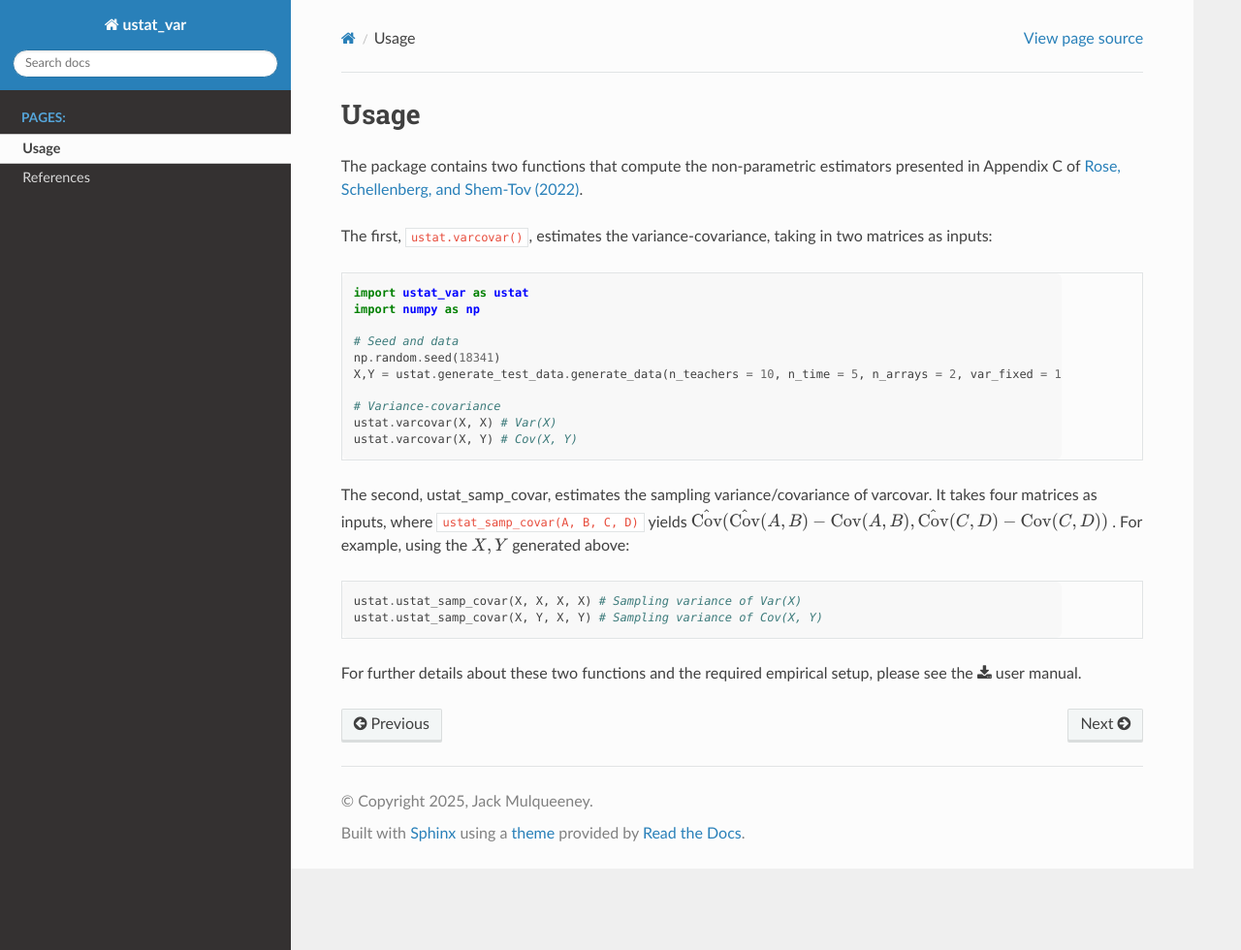
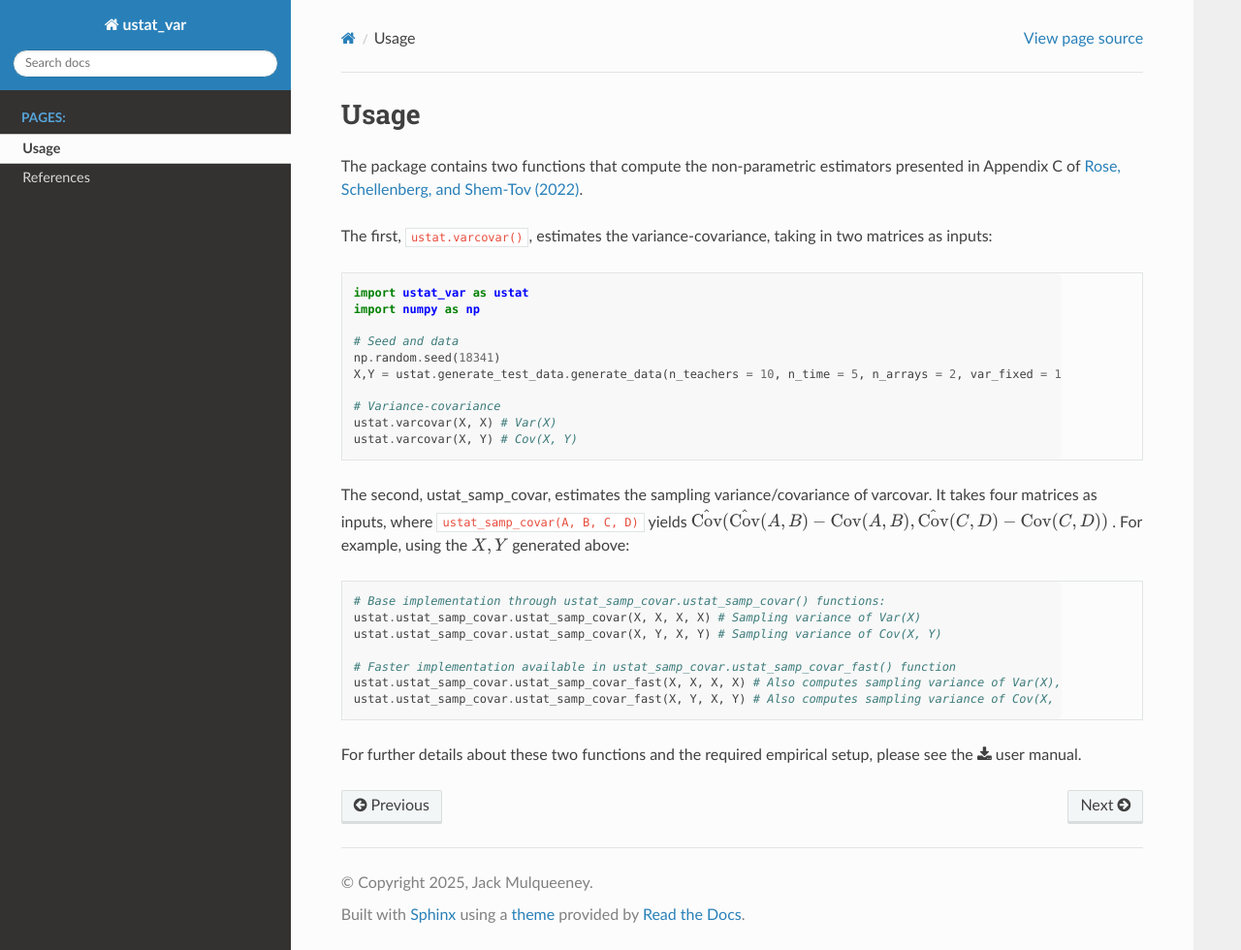
Before and after one commit to jkmulq/ustat_var, a Sphinx documentation site: the page built from docs/source/usage.rst, in a window 1280 px wide and 980 px high. Shown: the whole window at 97% size. Built offline with Sphinx 7.4.7 and the Read the Docs theme 3.1.0, drawn with Linux system fonts in a browser that asks for light colours.

Commit message:
update usage page given new fast function.

```diff
--- a/docs/source/usage.rst
+++ b/docs/source/usage.rst
@@ -21,8 +21,14 @@ The first, ``ustat.varcovar()``, estimates the variance-covariance, taking in tw
 
 The second, ustat_samp_covar, estimates the sampling variance/covariance of varcovar. It takes four matrices as inputs, where ``ustat_samp_covar(A, B, C, D)`` yields :math:`\hat{\operatorname{Cov}}(\hat{\operatorname{Cov}}(A, B) − \operatorname{Cov}(A, B), \hat{\operatorname{Cov}} (C,D) − \operatorname{Cov}(C,D))` . For example, using the :math:`X,Y` generated above::
 
-    ustat.ustat_samp_covar(X, X, X, X) # Sampling variance of Var(X)
-    ustat.ustat_samp_covar(X, Y, X, Y) # Sampling variance of Cov(X, Y)
+    # Base implementation through ustat_samp_covar.ustat_samp_covar() functions:
+    ustat.ustat_samp_covar.ustat_samp_covar(X, X, X, X) # Sampling variance of Var(X)
+    ustat.ustat_samp_covar.ustat_samp_covar(X, Y, X, Y) # Sampling variance of Cov(X, Y)
+
+    # Faster implementation available in ustat_samp_covar.ustat_samp_covar_fast() function
+    ustat.ustat_samp_covar.ustat_samp_covar_fast(X, X, X, X) # Also computes sampling variance of Var(X), but faster than above
+    ustat.ustat_samp_covar.ustat_samp_covar_fast(X, Y, X, Y) # Also computes sampling variance of Cov(X, Y), but faster than above
+
 
 For further details about these two functions and the required empirical setup, please see the |user manual|.
 
```
